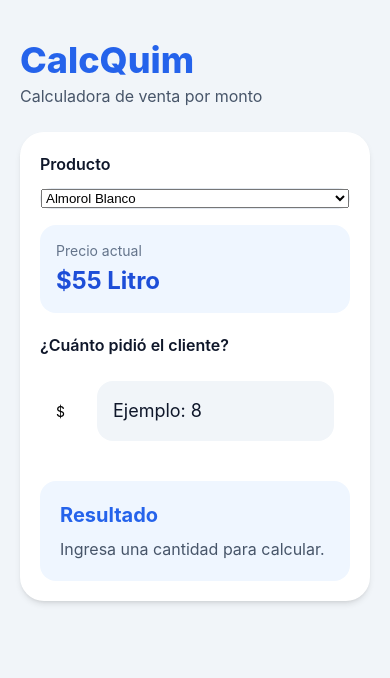
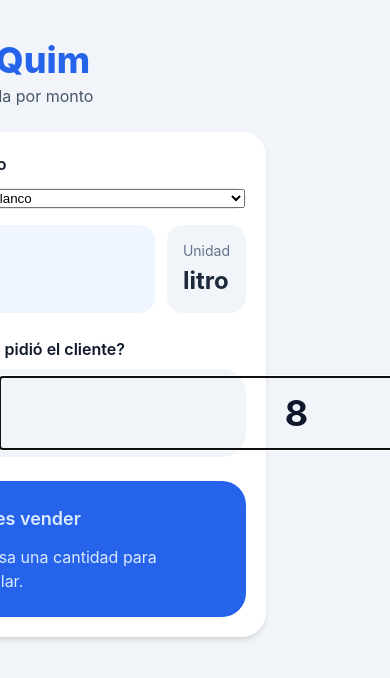
Before and after one commit to PalomaRmMz/calcQuim, a React Native app: screen / in a window 390 px wide. Shown: the top 678 px of the page. Built offline with nearby package versions, Linux system fonts and the light colour scheme.

Commit message:
visual arreglado

```diff
--- a/src/components/ResultBox.js
+++ b/src/components/ResultBox.js
@@ -1,26 +1,32 @@
 import { View, Text } from "react-native";
 
-export default function ResultBox({ amount, product, quantity, milliliters }) {
+export default function ResultBox({
+    amount,
+    product,
+    quantity,
+    milliliters,
+}) {
     const numericAmount = Number(amount);
 
+    const formattedResult =
+        milliliters >= 1000
+            ? `${(milliliters / 1000).toFixed(2)} litros`
+            : `${milliliters.toFixed(0)} ml`;
+
     return (
-        <View className="mt-6 rounded-2xl bg-blue-50 p-5">
-            <Text className="mb-2 text-xl font-bold text-blue-600">Resultado</Text>
+        <View className="mt-6 rounded-3xl bg-blue-600 p-6">
+            <Text className="text-lg font-semibold text-blue-100">
+                Debes vender
+            </Text>
 
             {numericAmount > 0 ? (
                 <>
-                    <Text className="mb-1 text-lg text-slate-900">
-                        Debes vender: {quantity.toFixed(2)} litro(s){/*{product.unit}*/}
+                    <Text className="mt-4 text-center text-5xl font-extrabold text-white">
+                        {formattedResult}
                     </Text>
-
-                    {product.unit === "litro" && (
-                        <Text className="text-lg text-slate-900">
-                            Equivale a: {milliliters.toFixed(0)} ml
-                        </Text>
-                    )}
                 </>
             ) : (
-                <Text className="text-base text-slate-600">
+                <Text className="mt-3 text-base text-blue-100">
                     Ingresa una cantidad para calcular.
                 </Text>
             )}
--- a/src/screens/CalculatorScreen.js
+++ b/src/screens/CalculatorScreen.js
@@ -1,12 +1,10 @@
 import { useState } from "react";
 import { SafeAreaView, View, Text, TextInput, ScrollView } from "react-native";
+import { Picker } from "@react-native-picker/picker";
 
 import { products } from "../data/Products";
-import ProductButton from "../components/ProductButton";
 import ResultBox from "../components/ResultBox";
 import { calculateQuantity } from "../utils/calculations";
-
-import { Picker } from "@react-native-picker/picker";
 
 export default function CalculatorScreen() {
     const [selectedProduct, setSelectedProduct] = useState(products[0]);
@@ -24,8 +22,8 @@ export default function CalculatorScreen() {
                     CalcQuim
                 </Text>
 
-                <Text className="mt-1 mb-6 text-base text-slate-600">
-                    Calculadora de venta por monto
+                <Text className="mb-6 mt-1 text-base text-slate-600">
+                    Venta rápida por monto
                 </Text>
 
                 <View className="rounded-3xl bg-white p-5 shadow-md">
@@ -37,10 +35,7 @@ export default function CalculatorScreen() {
                         <Picker
                             selectedValue={selectedProduct.id}
                             onValueChange={(productId) => {
-                                const product = products.find(
-                                    (item) => item.id === productId
-                                );
-
+                                const product = products.find((item) => item.id === productId);
                                 setSelectedProduct(product);
                             }}
                         >
@@ -54,35 +49,41 @@ export default function CalculatorScreen() {
                         </Picker>
                     </View>
 
-                    <View className="mt-4 rounded-2xl bg-blue-50 p-4">
-                        <Text className="text-sm text-slate-500">
-                            Precio actual
-                        </Text>
+                    <View className="mt-4 flex-row gap-3">
+                        <View className="flex-1 rounded-2xl bg-blue-50 p-4">
+                            <Text className="text-sm text-slate-500">Precio</Text>
 
                             <Text className="mt-1 text-2xl font-bold text-blue-700">
-                            ${selectedProduct.price} Litro
+                                ${selectedProduct.price}
                             </Text>
-
                         </View>
 
-                    <Text className="mt-5 mb-2 text-base font-semibold text-slate-900">
+                        <View className="flex-2 rounded-2xl bg-slate-100 p-4">
+                            <Text className="text-sm text-slate-500">Unidad</Text>
+
+                            <Text className="mt-1 text-2xl font-bold text-slate-800">
+                                {selectedProduct.unit}
+                            </Text>
+                        </View>
+                    </View>
+
+                    <Text className="mt-6 mb-2 text-base font-semibold text-slate-900">
                         ¿Cuánto pidió el cliente?
                     </Text>
 
-                    <View className="flex-row">
-                        <View className="flex-2 items-center justify-center p-4">
-                            <Text>$</Text>
+                    <View className="flex-row items-center rounded-3xl bg-slate-100 px-4 py-2">
+                        <View className="w-12 items-center justify-center">
+                            <Text className="text-3xl font-bold text-slate-800">$</Text>
                         </View>
 
-                        <View className="flex-1 p-4">
                         <TextInput
-                                className="rounded-2xl bg-slate-100 px-4 py-4 text-lg text-slate-900"
-                                placeholder="Ejemplo: 8"
+                            className="flex-1 px-2 py-4 text-center text-4xl font-bold text-slate-900"
+                            placeholder="8"
                             keyboardType="numeric"
                             value={amount}
                             onChangeText={setAmount}
+                            autoFocus
                         />
-                        </View>
                     </View>
 
                     <ResultBox
```
Lines whose indentation alone changed are shown as unchanged.
